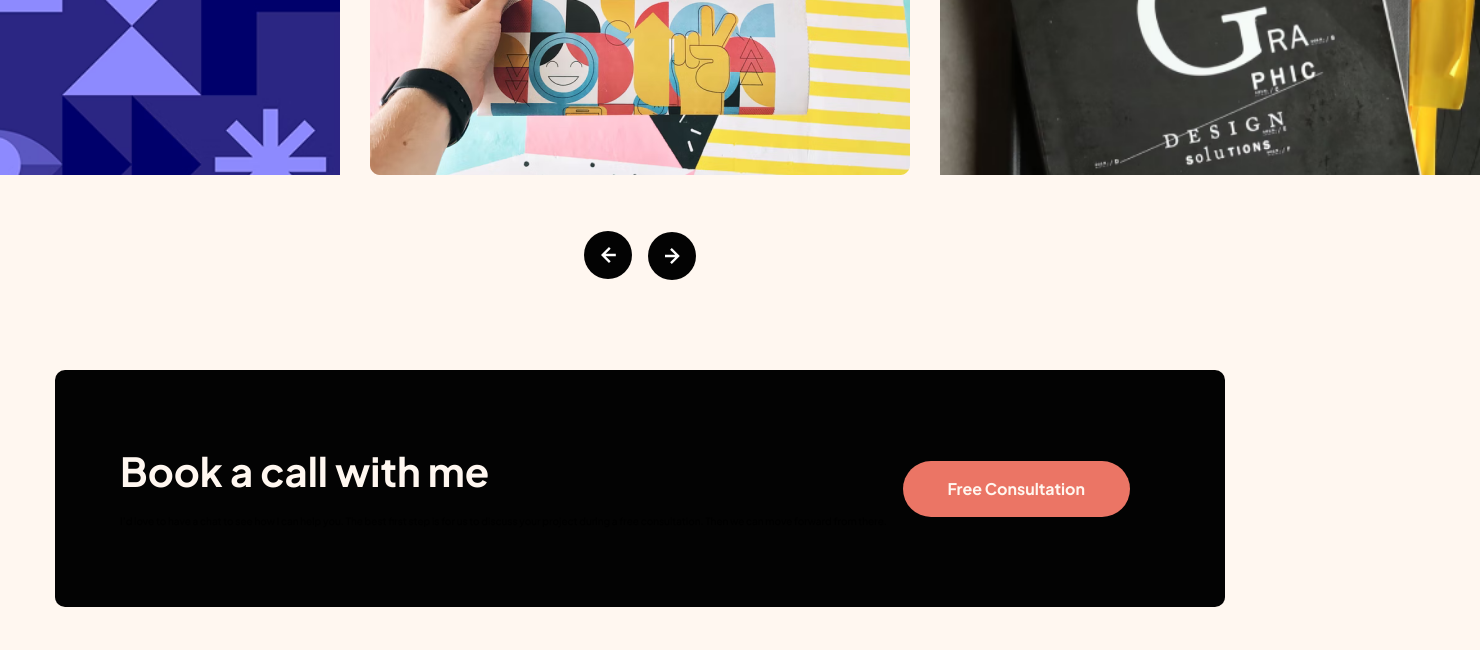
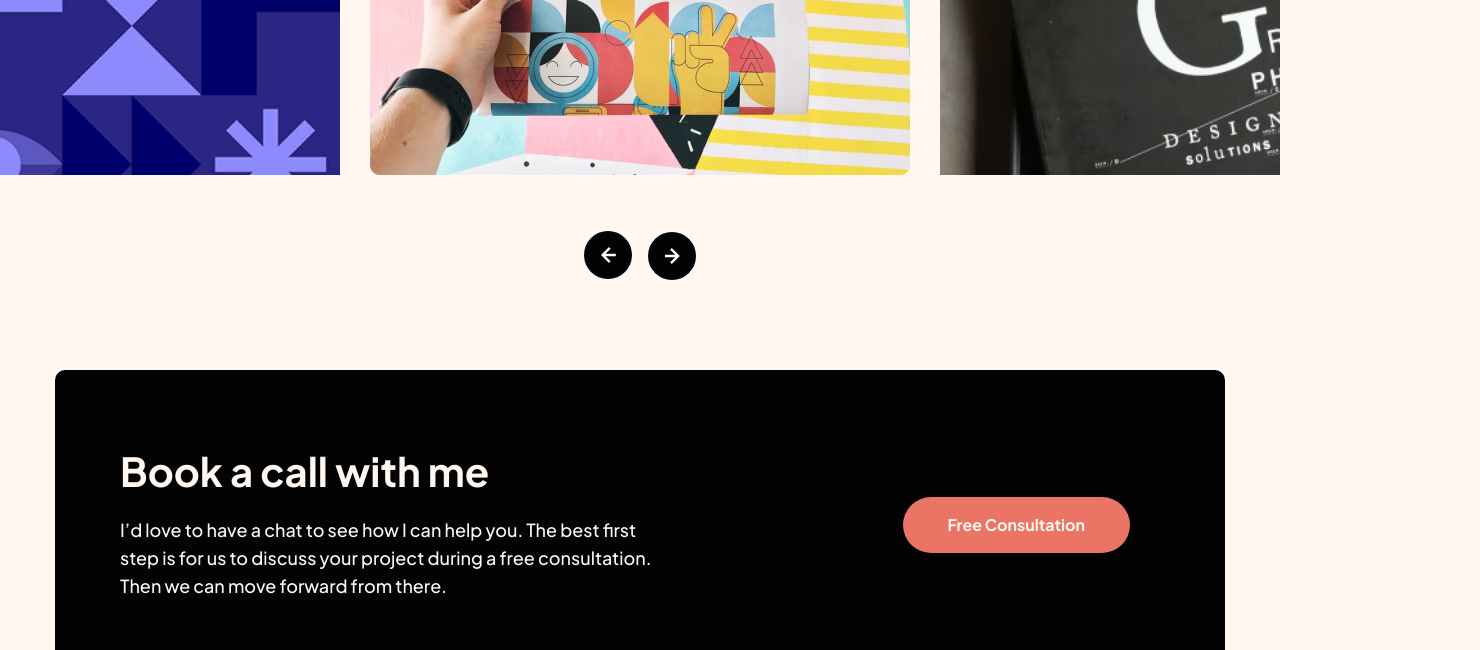
Before and after one commit to dudoshaa/Single-page-design, a plain HTML site: page index.html in a window 1280 px wide. Shown: the part 1685-2335 px from the top of the page, 1480 px wide, since content can reach past the window. Drawn offline with Linux system fonts and the light colour scheme.

Commit message:
added css style

```diff
--- a/scss/layouts/_footer.scss
+++ b/scss/layouts/_footer.scss
@@ -31,7 +31,7 @@
   color: #fff7f0;
   margin-bottom: 2.5rem;
 }
-.footecall__desc {
+.footer__call__desc {
   width: 540px;
   font-weight: 500;
   font-size: 1.8rem;
--- a/scss/pages/_home.scss
+++ b/scss/pages/_home.scss
@@ -140,6 +140,7 @@
 }
 
 .work {
+  overflow: hidden;
   margin-bottom: 8.8rem;
 }
 
```
Also changed, not shown: css/main.min.css, 1 other file.
